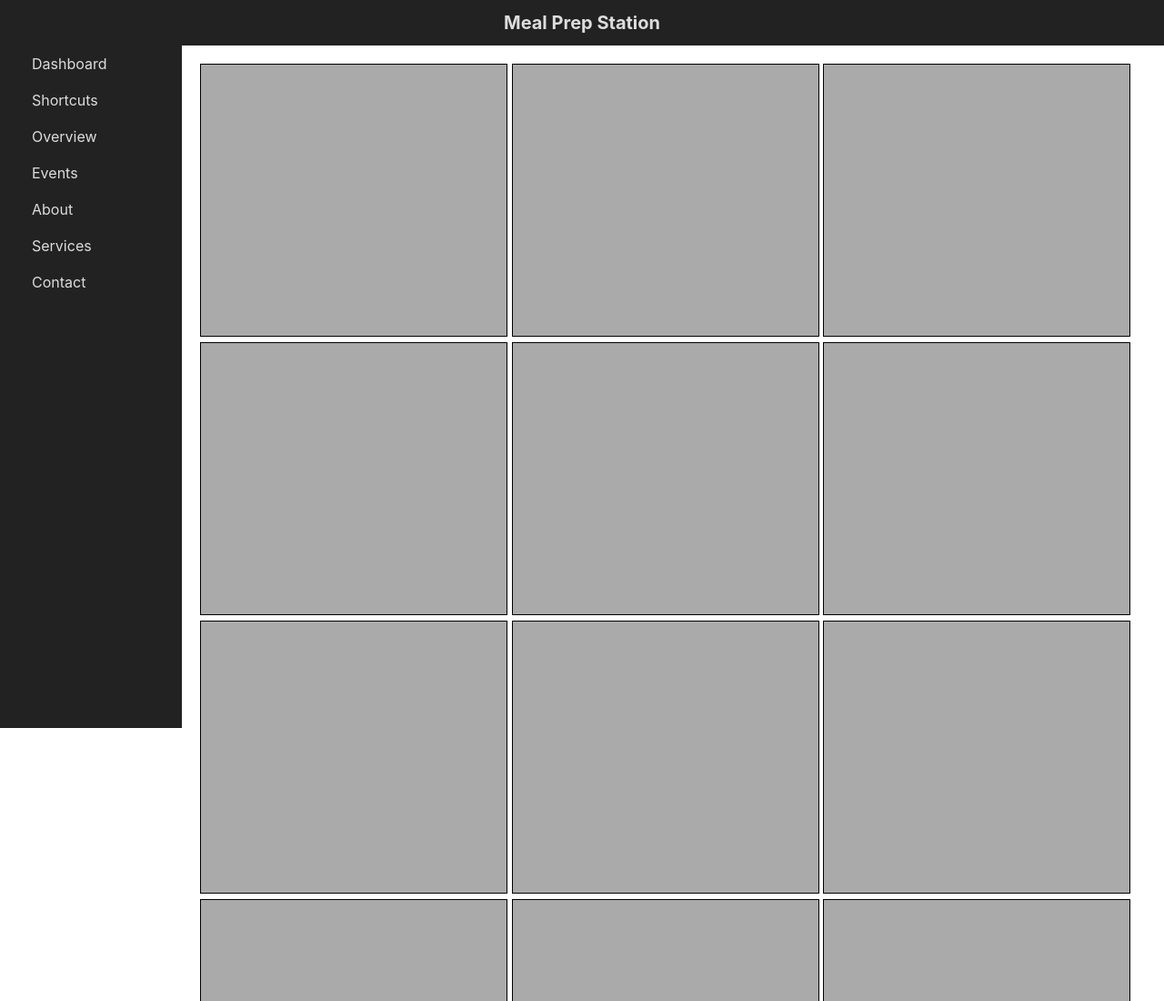
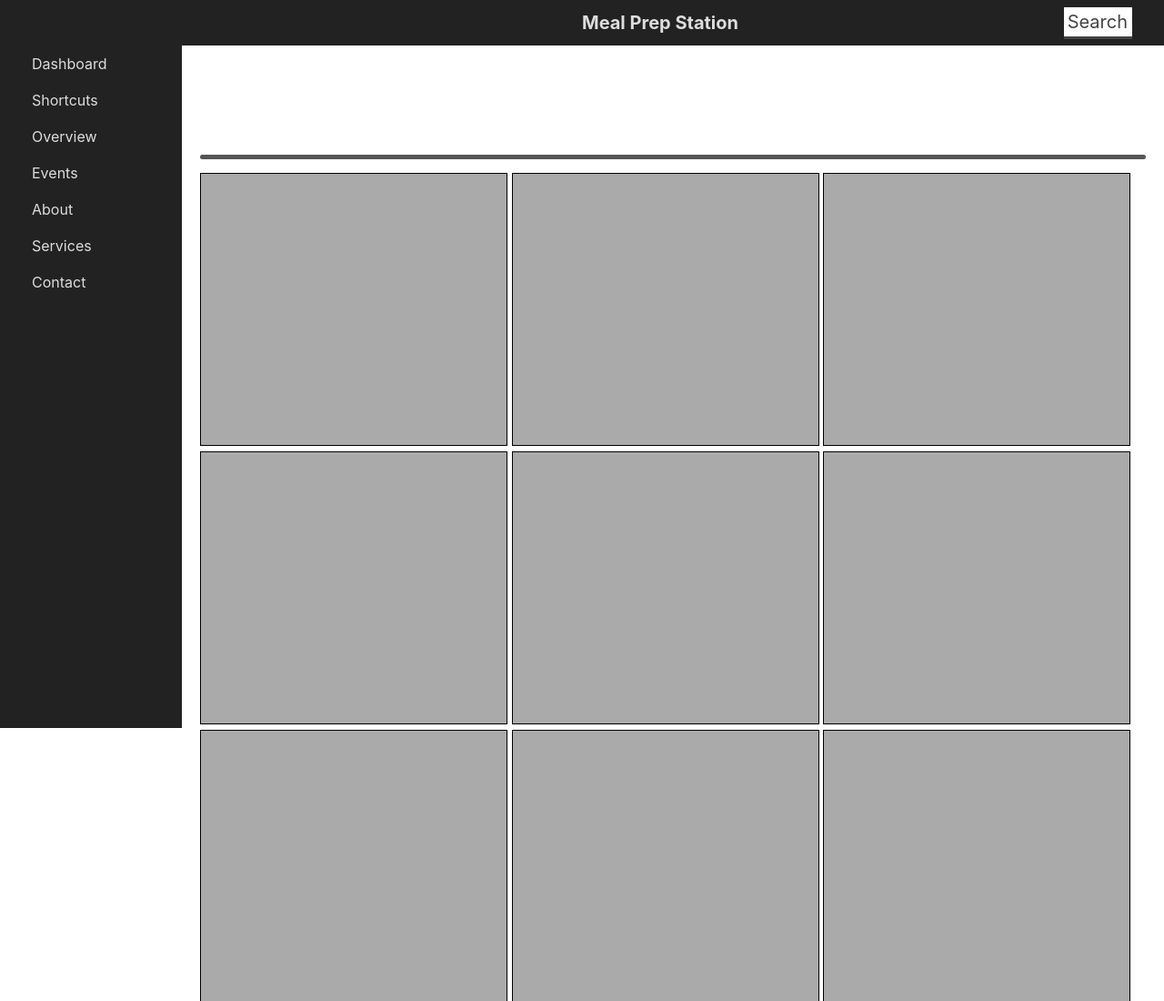
Before and after one commit to RogerTheJolly/MealPrepStation, a website: page index.html in a window 1280 px wide. Shown: the top 1100 px of the page at 91% size. Drawn offline with Linux system fonts and the light colour scheme.

Commit message:
Added search bar and top content section

```diff
--- a/css/simple-sidebar.css
+++ b/css/simple-sidebar.css
@@ -16,7 +16,56 @@ html, body{
 }
 body {
   overflow-x: hidden;
-  //min-height: 100%;
+}
+#topRow{
+	height: 120px;
+	width: 100%;
+	line-height: 135px;
+	vertical-align: bottom;
+}
+#topRowBorder{
+	width: 100%;
+	height: 5px;
+	background-color: #555;
+	border-radius: 5px;
+	margin-bottom: 15px;
+}
+#searchBar, #searchDiv{
+	text-align: right;
+	height: 35px;
+	border: none;
+	color: white;
+}
+#searchBar{
+	Border-bottom: 3px solid #444;
+	//background-image: url(../images/search.png);
+	//background-repeat: no-repeat;
+	width: 75px;
+	-webkit-transition: all .5s ease;
+	-moz-transition: all .5s ease;
+	transition: all .5s ease;
+	color: #444;
+	float: right;
+	margin-right: 35px;
+	position: relative;
+	top: 7.5px;
+	padding-right: 5px;
+}
+#searchBar:focus{
+	outline: none;
+	//background-image: none;
+	width: 250px;
+}
+::placeholder  {
+    color: #444;
+    opacity: 1; /* Firefox */
+}
+:-ms-input-placeholder { /* Internet Explorer 10-11 */
+   color: #444;
+}
+
+::-ms-input-placeholder { /* Microsoft Edge */
+   color: #444;
 }
 .container-fluid{
 	padding: 0;
@@ -60,7 +109,7 @@ body {
   height: 100%;
   position: absolute;
   padding: 15px;
-  padding-top: 70px;
+  padding-top: 50px;
 }
 
 #wrapper.toggled #page-content-wrapper {
@@ -129,7 +178,10 @@ body {
 	font-weight: bold;
 }
 #topBar span{
-	left: -16px;
+	left: auto;
+	right: auto;
+	position: absolute;
+	display: none;
 }
 #contentTable{
 	width: 100%;
@@ -173,6 +225,9 @@ body {
 	}
 }
 @media(min-width:768px) {
+	#topBar span{
+		display: inline-block;
+	}
 	#contentTable td, #contentTable th{
 		display: table-cell;
 		height: 300px;
@@ -207,7 +262,7 @@ body {
 	}*/
 	#page-content-wrapper {
 		padding: 20px;
-	padding-top: 70px;
+		padding-top: 50px;
 		position: relative;
 	}
 	#wrapper.toggled #page-content-wrapper {
--- a/index.html
+++ b/index.html
@@ -27,6 +27,10 @@
 			<img src = "images\hamburger.png">
 		</div>
 		<span>Meal Prep Station</span>
+		<!--<div id = "searchDiv">
+			<input id = "searchBar" type = "text" name = "search" placeholder = "Search">
+		</div>-->
+		<input id = "searchBar" type = "text" name = "search" placeholder = "Search">
 	</div>
     <div id="wrapper" class = "toggled">
 
@@ -67,38 +71,10 @@
         <!-- Page Content -->
         <div id="page-content-wrapper">
             <div class="container-fluid">
-				<!--<table id = "contentTable">
-					<tr id = "contentTableTopRow">
-						<td></td>
-						<td></td>
-						<td></td>
-						<td></td>
-					</tr>
-					<tr id = "">
-						<td></td>
-						<td></td>
-						<td></td>
-						<td></td>
-					</tr>
-					<tr id = "">
-						<td></td>
-						<td></td>
-						<td></td>
-						<td></td>
-					</tr>
-					<tr id = "">
-						<td></td>
-						<td></td>
-						<td></td>
-						<td></td>
-					</tr>
-					<tr id = "">
-						<td></td>
-						<td></td>
-						<td></td>
-						<td></td>
-					</tr>
-				</table>-->
+				<div id = "topRow">
+
+				</div>
+				<div id = "topRowBorder"></div>
 				<div class = "item"></div>
 				<div class = "item"></div>
 				<div class = "item"></div>
```
Also changed, not shown: images/search.png (added). Lines whose indentation alone changed are shown as unchanged.
